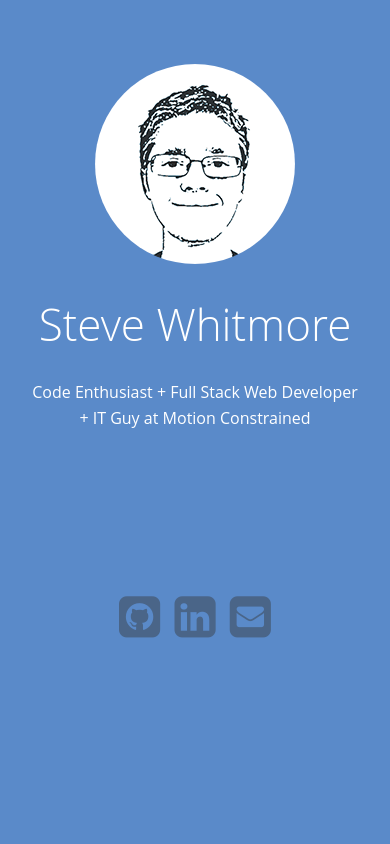
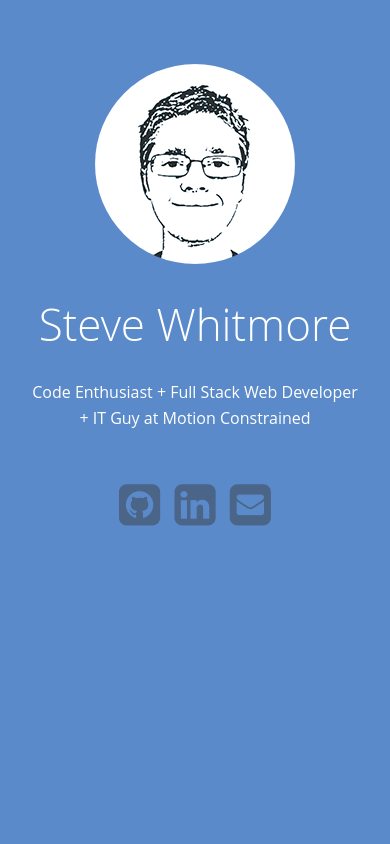
Before and after one commit to stevewhitmore/swhitmore.com, a PHP site: page / in a window 390 px wide. Run offline with PHP 8.4, Linux system fonts and the light colour scheme.

Commit message:
Padding broke mobile styles. Fixed

```diff
--- a/inc/style.css
+++ b/inc/style.css
@@ -125,7 +125,7 @@ i.fa {
 }
 @media screen and (max-width:900px) {
     .main-content {
-        padding-top: 4em;
+        padding: 4em 0 0;
     }
     #lower {
         position: relative;
```
